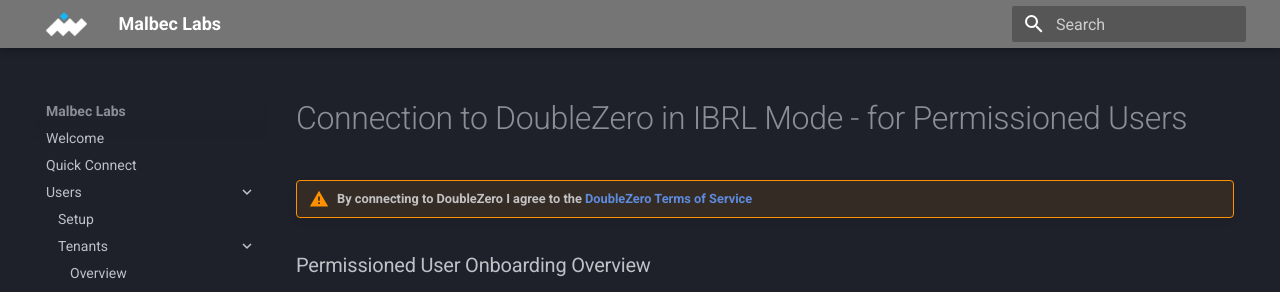
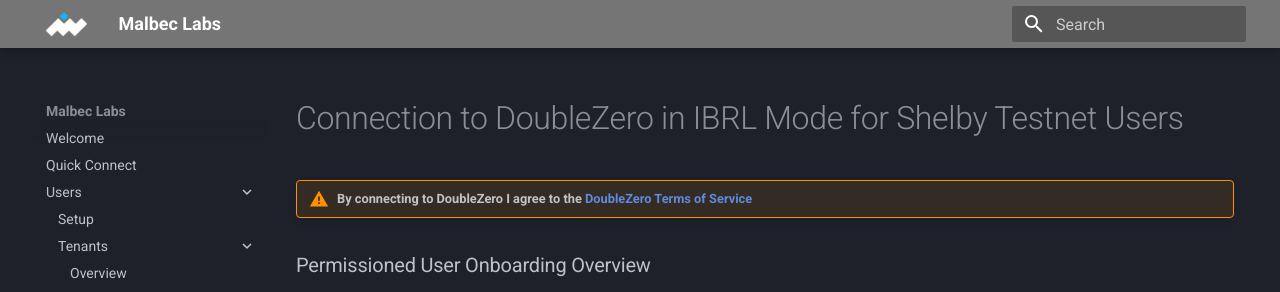
Before and after one commit to malbeclabs/docs, an MkDocs documentation site: the page built from docs/Shelby Permissioned Connection.md, in a window 1280 px wide and 900 px high. Shown: the top 292 px of the window. Built offline with MkDocs 1.6.1 and Material for MkDocs 9.7.7, drawn with Linux system fonts in a browser that asks for light colours.

Commit message:
Update Shelby Permissioned Connection.md (#142)
update Page title

```diff
--- a/docs/Shelby Permissioned Connection.md
+++ b/docs/Shelby Permissioned Connection.md
@@ -1,4 +1,4 @@
-# Connection to DoubleZero in IBRL Mode - for Permissioned Users
+# Connection to DoubleZero in IBRL Mode for Shelby Testnet Users
 !!! warning "By connecting to DoubleZero I agree to the [DoubleZero Terms of Service](https://doublezero.xyz/terms-protocol)"
 
 <div data-wizard-step="rpc-onboarding" markdown>
```
